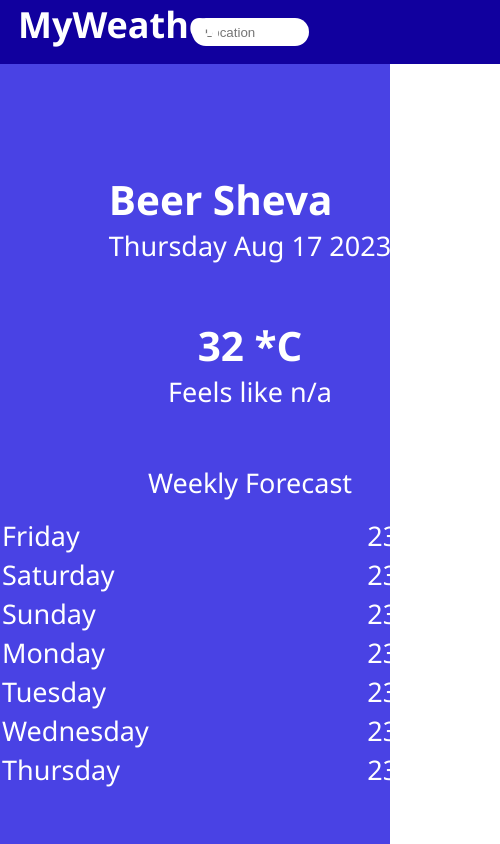
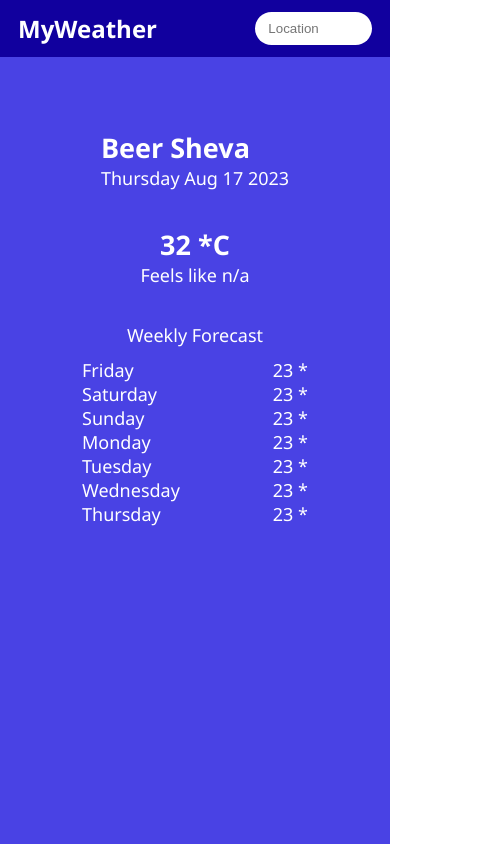
Before and after one commit to i5x64BIT/odin-weather, a website built with webpack: page src/index.html in a window 390 px wide. Shown: the whole page, 500 px wide, since content can reach past the window. Built offline with nearby package versions, Linux system fonts and the light colour scheme; no server answers.

Commit message:
Add mobile support

```diff
--- a/src/style.css
+++ b/src/style.css
@@ -13,6 +13,7 @@ html,body,h1,h2,h3,h4,input,p,div,span,a,table,td,tr{
 }
 
 /* Layout */
+
 .page-container{
     min-height: 100svh;
     background-color: var(--primary);
@@ -21,24 +22,21 @@ html,body,h1,h2,h3,h4,input,p,div,span,a,table,td,tr{
 }
 .header{
     display: flex;
-    justify-content: center;
+    justify-content: space-between;
     padding: 1em 1.5em;
     background-color: var(--primary-dark);
     position: relative;
 }
 .title{
-    position: absolute;
     left: 1em;
-    top: 0;
     display: flex;
 }
 
 [type="search"]{
-    margin: auto;
     border-radius: 20px;
     border: 0;
     padding: .5em 1em;
-    width: clamp(5rem, 30vw, 430px);
+    width: clamp(90px, 30vw, 430px);
 }
 .content-container{
     display: flex;
@@ -58,8 +56,35 @@ html,body,h1,h2,h3,h4,input,p,div,span,a,table,td,tr{
 }
 .forecast{
     margin-top: .5em;
-    min-width: 500px;
+    width: clamp(300px, 50vw, 330px);
 }
 .forecast-container legend{
     text-align: center;
 }
+.forecast tr{
+    display: flex;
+    justify-content: space-between;
+}
+@media only screen and (max-width: 500px) {
+    :root{
+        font-size: 12px;
+    }
+    .forecast{
+        max-width: 230px;
+    }
+
+}
+@media only screen and (max-width: 300px) {
+    :root{
+        font-size: 10px;
+    }
+
+}
+@media only screen and (min-width: 930px) {
+    [type="search"]{
+       position: absolute;
+       height: 50%;
+       left: 50%;
+       margin-left: -215px;
+    }
+}
```
